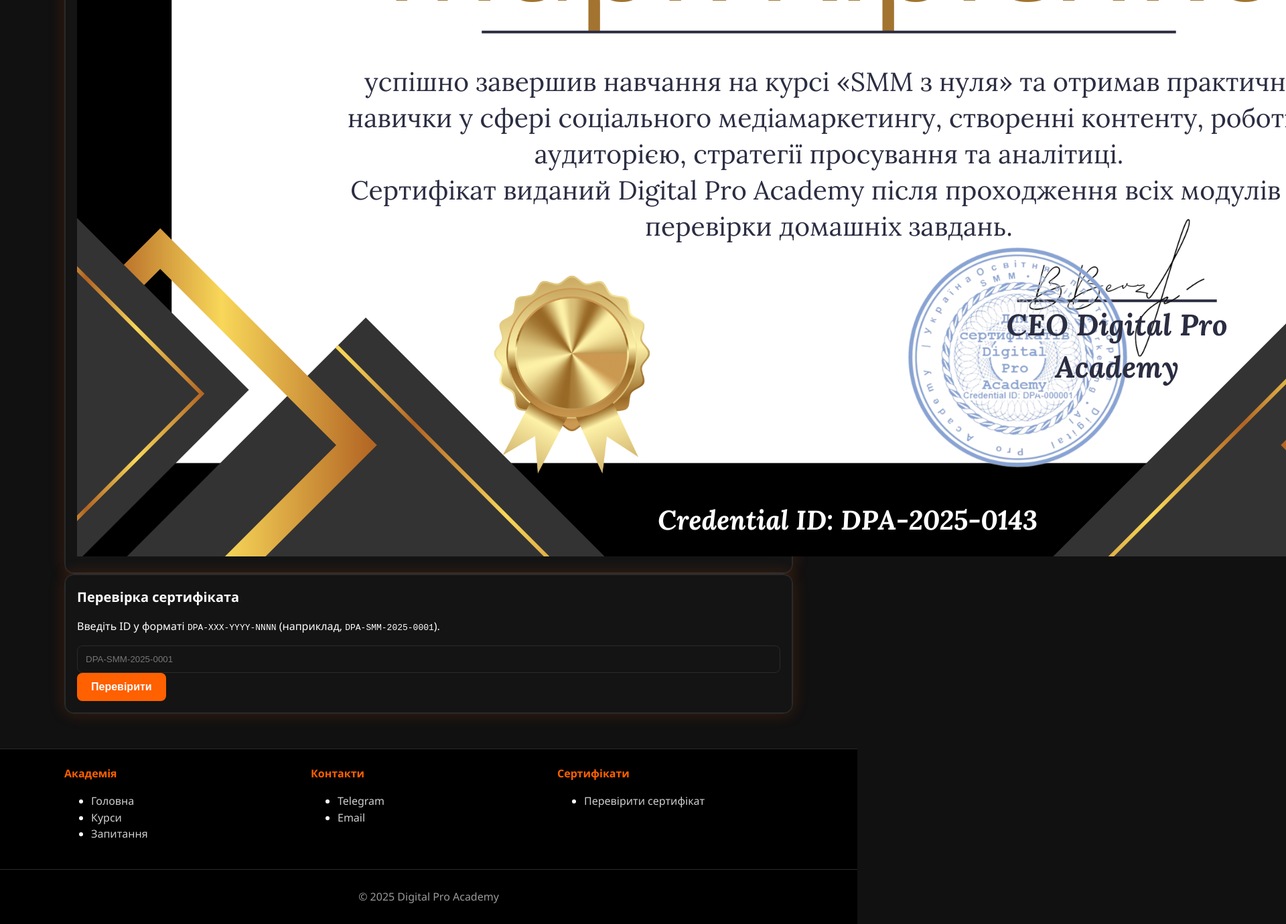
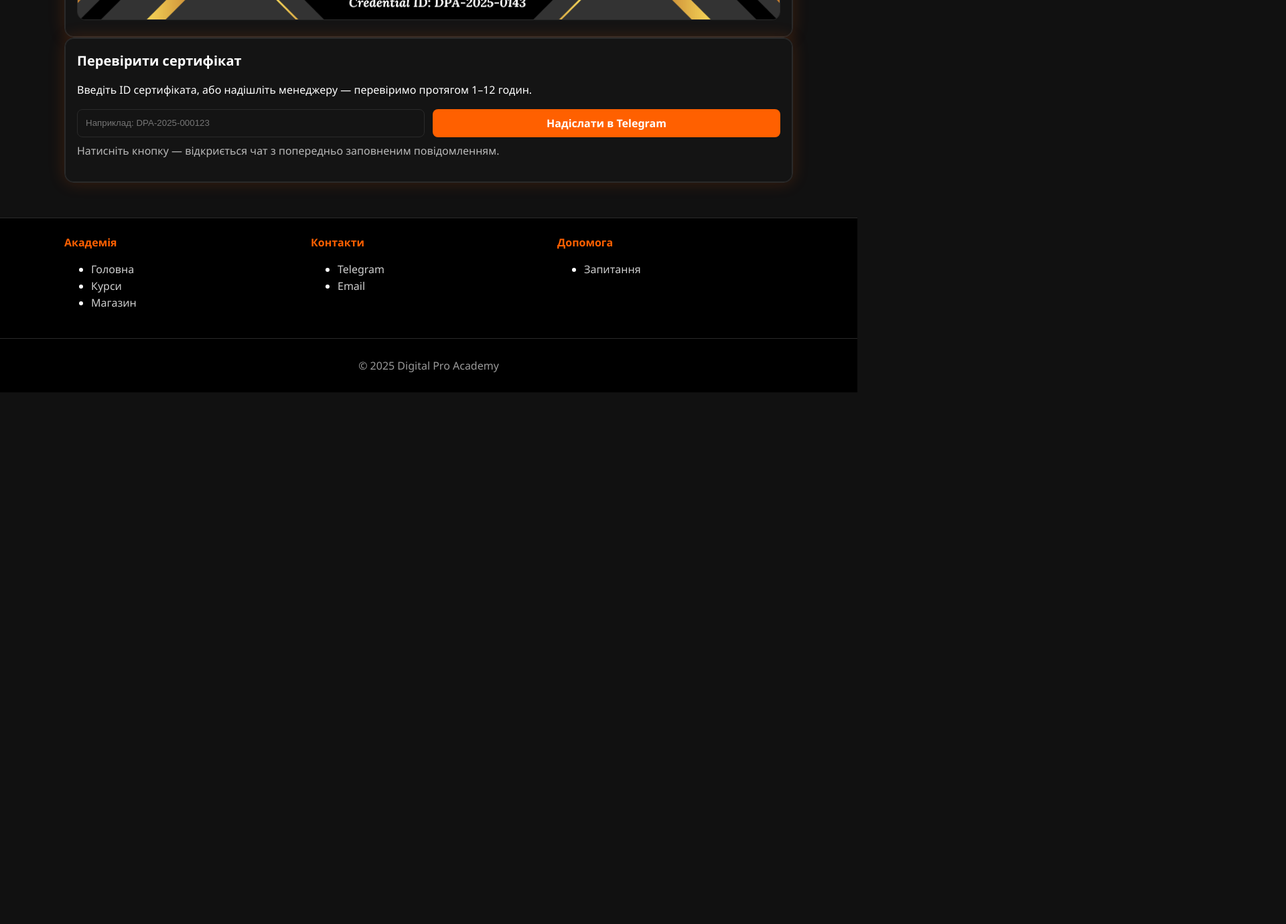
Before and after one commit to dpa2025/digitalproacademy.github.io, a plain HTML site: page certificates.html in a window 1280 px wide. Shown: the part 1020-2400 px from the top of the page at 67% size, 1920 px wide, since content can reach past the window. After the commit the page ends 1606 px from the top, so only its background shows below. Drawn offline with Linux system fonts and the light colour scheme.

Commit message:
Update certificates.html

```diff
--- a/certificates.html
+++ b/certificates.html
@@ -2,61 +2,55 @@
 <html lang="uk">
 <head>
   <meta charset="UTF-8" />
-  <meta name="viewport" content="width=device-width,initial-scale=1" />
-  <title>Сертифікати з ID — Digital Pro Academy</title>
-  <meta name="description" content="Сертифікати Digital Pro Academy з унікальним ID. Перевірка сертифіката за номером: підтвердження проходження курсу та автентичність.">
+  <meta name="viewport" content="width=device-width, initial-scale=1" />
+  <title>Сертифікати з унікальним ID — Digital Pro Academy</title>
+  <meta name="description" content="Кожен випускник отримує сертифікат з персональним ID‑номером. Перевірка дійсності онлайн.">
   <link rel="stylesheet" href="style.css" />
-  <script defer src="certificates.js"></script>
 </head>
 <body>
 <header class="site-header">
   <a class="logo" href="index.html"><img src="img/logo.png" alt="Digital Pro Academy"></a>
   <nav>
-    <a href="index.html">Головна</a><a href="courses.html">Курси</a>
+    <a href="index.html">Головна</a><a href="courses.html">Курси</a><a href="shop.html">Магазин</a>
     <a href="certificates.html">Сертифікати</a><a href="contacts.html">Контакти</a><a href="zapytannya.html">Запитання</a>
   </nav>
 </header>
 
 <main class="container">
-  <section class="certificate-hero">
-    <h2>Сертифікати з унікальним ID</h2>
-    <p>Кожен випускник отримує сертифікат з персональним ID‑номером, який можна перевірити онлайн.</p>
+  <div class="section-title"><span class="dot"></span><h2>Сертифікати з унікальним ID</h2></div>
+  <p class="lead">Кожен випускник отримує сертифікат з персональним ID‑номером, який можна перевірити онлайн.</p>
+
+  <section class="course-card">
+    <h3>Приклад сертифіката</h3>
+    <img src="img/certificates.png" alt="Приклад сертифіката" style="width:100%;border-radius:12px;border:1px solid var(--stroke)">
   </section>
 
   <section class="course-card">
-    <h3>Приклад сертифіката</h3>
-    <div class="cert-preview">
-      <img src="img/certificates.png" alt="Приклад сертифіката Digital Pro Academy">
+    <h3>Перевірити сертифікат</h3>
+    <p>Введіть ID сертифіката, або надішліть менеджеру — перевіримо протягом 1–12 годин.</p>
+    <div class="form-row">
+      <input id="certId" placeholder="Наприклад: DPA‑2025‑000123" />
+      <a class="btn primary" id="checkBtn" target="_blank" rel="noopener">Надіслати в Telegram</a>
     </div>
-  </section>
-
-  <section class="course-card">
-    <h3>Перевірка сертифіката</h3>
-    <p>Введіть ID у форматі <code>DPA‑XXX‑YYYY‑NNNN</code> (наприклад, <code>DPA‑SMM‑2025‑0001</code>).</p>
-    <form id="verify-form" class="verify-form">
-      <input id="cert-id" type="text" placeholder="DPA‑SMM‑2025‑0001" required />
-      <button class="btn primary" type="submit">Перевірити</button>
-    </form>
-    <div id="verify-result" class="verify-result" aria-live="polite"></div>
+    <p class="muted" style="margin-top:8px">Натисніть кнопку — відкриється чат з попередньо заповненим повідомленням.</p>
   </section>
 </main>
 
 <footer class="site-footer">
   <div class="footer-inner container">
-    <div class="footer-col">
-      <h4>Академія</h4>
-      <ul><li><a href="index.html">Головна</a></li><li><a href="courses.html">Курси</a></li><li><a href="zapytannya.html">Запитання</a></li></ul>
-    </div>
-    <div class="footer-col">
-      <h4>Контакти</h4>
-      <ul><li><a href="https://t.me/digital_academy_administrator" target="_blank" rel="noopener">Telegram</a></li><li><a href="mailto:hello.digitalproacademy@gmail.com">Email</a></li></ul>
-    </div>
-    <div class="footer-col">
-      <h4>Сертифікати</h4>
-      <ul><li><a href="certificates.html">Перевірити сертифікат</a></li></ul>
-    </div>
+    <div class="footer-col"><h4>Академія</h4><ul><li><a href="index.html">Головна</a></li><li><a href="courses.html">Курси</a></li><li><a href="shop.html">Магазин</a></li></ul></div>
+    <div class="footer-col"><h4>Контакти</h4><ul><li><a target="_blank" rel="noopener" href="https://t.me/digital_academy_administrator">Telegram</a></li><li><a href="mailto:hello.digitalproacademy@gmail.com">Email</a></li></ul></div>
+    <div class="footer-col"><h4>Допомога</h4><ul><li><a href="zapytannya.html">Запитання</a></li></ul></div>
   </div>
   <div class="footer-bottom"><p>© 2025 Digital Pro Academy</p></div>
 </footer>
+
+<script>
+  const btn = document.getElementById('checkBtn');
+  btn.addEventListener('click', () => {
+    const id = encodeURIComponent(document.getElementById('certId').value || '');
+    btn.href = `https://t.me/digital_academy_administrator?text=Перевірка%20сертифіката:%20${id}`;
+  });
+</script>
 </body>
 </html>
```
